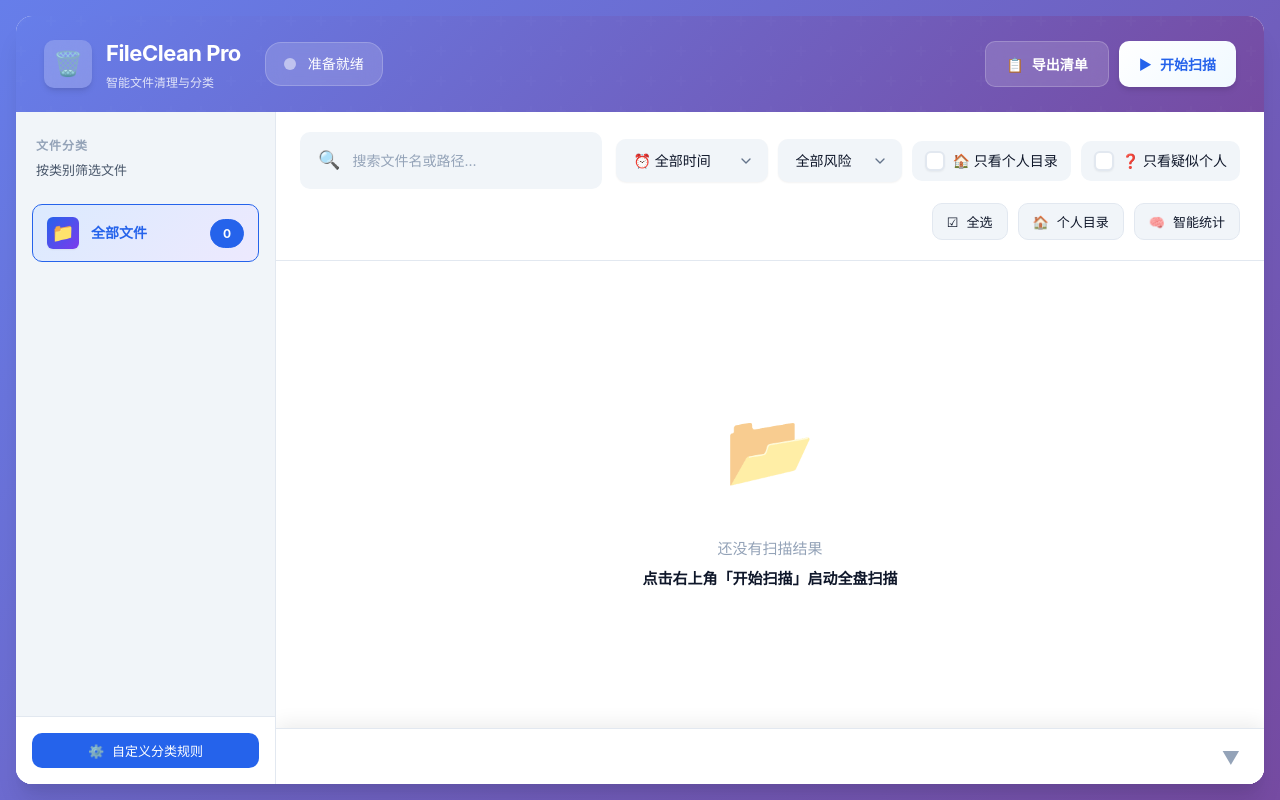
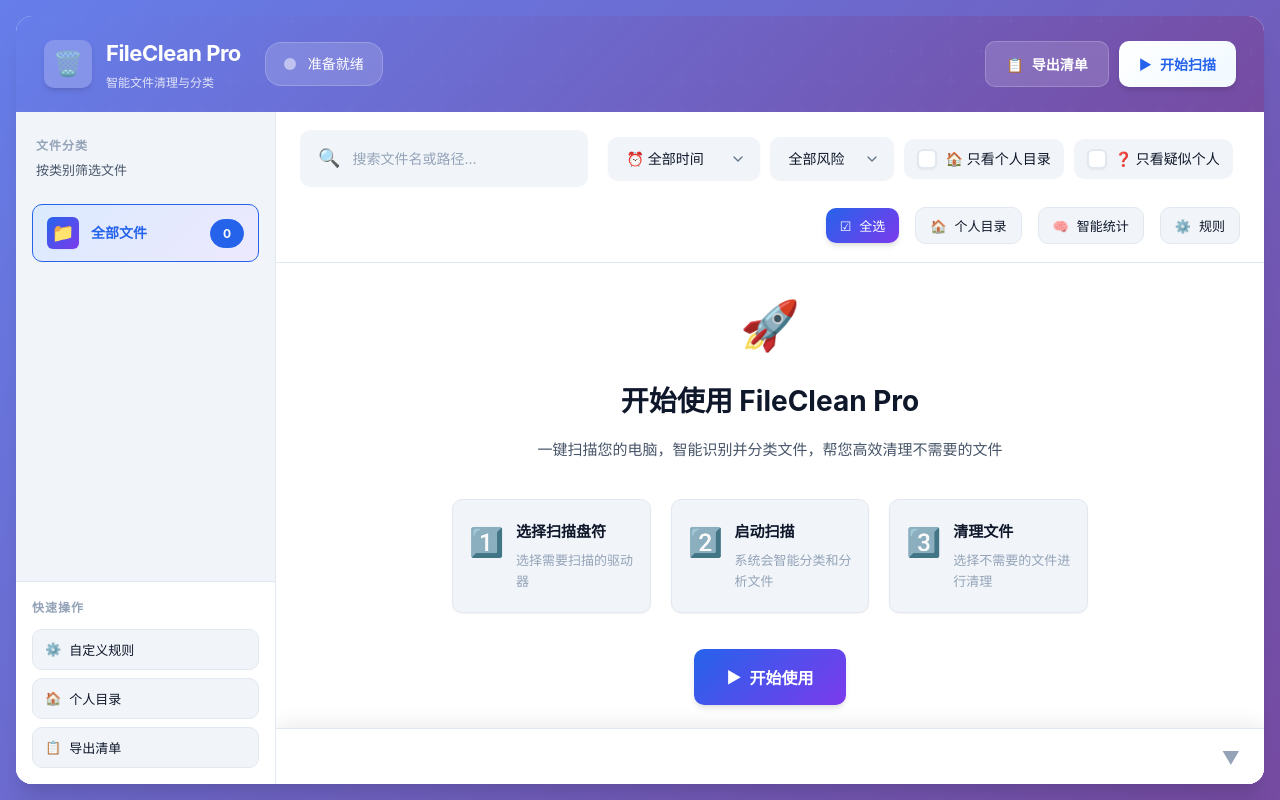
Before and after one commit to baichal/qingli, a Flask app: page / in a window 1280 px wide. Run offline with Flask 3, Linux system fonts and the light colour scheme; data that the repository does not hold is empty.

Commit message:
feat: Continue Project Development
Co-authored-by: traeagent <traeagent@users.noreply.github.com>

```diff
--- a/app.py
+++ b/app.py
@@ -472,6 +472,15 @@
         "total": len(rules),
         "condition_types": CONDITION_TYPES,
     })
+
+
+@app.route("/api/custom_rules/<rule_id>", methods=["GET"])
+def api_get_rule(rule_id):
+    """根据ID获取单条规则"""
+    rule = get_rule(rule_id)
+    if rule is None:
+        return jsonify({"success": False, "error": "规则不存在"})
+    return jsonify({"success": True, "rule": rule})
 
 
 def safe_reclassify():
--- a/templates/index.html
+++ b/templates/index.html
@@ -78,6 +78,80 @@
   overflow: hidden;
 }
 
+/* ===== Getting Started UI ===== */
+.getting-started {
+  text-align: center;
+  padding: 48px 32px;
+  max-width: 700px;
+  margin: 0 auto;
+}
+
+.getting-started-title {
+  font-size: 28px;
+  font-weight: 700;
+  color: var(--text-primary);
+  margin-bottom: 12px;
+}
+
+.getting-started-desc {
+  font-size: 15px;
+  color: var(--text-secondary);
+  line-height: 1.8;
+  margin-bottom: 36px;
+}
+
+.quick-actions {
+  display: grid;
+  grid-template-columns: repeat(3, 1fr);
+  gap: 20px;
+  margin-bottom: 36px;
+}
+
+.quick-action-card {
+  background: var(--bg-tertiary);
+  border: 1px solid var(--border);
+  border-radius: var(--radius-md);
+  padding: 20px 16px;
+  display: flex;
+  gap: 12px;
+  align-items: flex-start;
+  transition: all var(--transition-normal);
+  box-shadow: var(--shadow-sm);
+}
+
+.quick-action-card:hover {
+  transform: translateY(-4px);
+  box-shadow: var(--shadow-md);
+  border-color: var(--accent-blue);
+}
+
+.qa-icon {
+  font-size: 28px;
+  flex-shrink: 0;
+}
+
+.qa-content {
+  text-align: left;
+  flex: 1;
+}
+
+.qa-title {
+  font-size: 15px;
+  font-weight: 600;
+  color: var(--text-primary);
+  margin-bottom: 6px;
+}
+
+.qa-desc {
+  font-size: 13px;
+  color: var(--text-muted);
+  line-height: 1.6;
+}
+
+.get-started-btn-container {
+  margin-top: 12px;
+}
+
 /* ===== Header ===== */
 .header {
   background: linear-gradient(135deg, #667eea 0%, #764ba2 100%);
@@ -453,6 +527,43 @@
   background: var(--bg-secondary);
 }
 
+.sidebar-footer-title {
+  font-size: 12px;
+  font-weight: 700;
+  color: var(--text-muted);
+  text-transform: uppercase;
+  letter-spacing: 1px;
+  margin-bottom: 12px;
+}
+
+.sidebar-quick-actions {
+  display: flex;
+  flex-direction: column;
+  gap: 8px;
+}
+
+.sidebar-quick-action {
+  width: 100%;
+  padding: 10px 12px;
+  border-radius: var(--radius-md);
+  background: var(--bg-tertiary);
+  border: 1px solid var(--border);
+  color: var(--text-primary);
+  font-size: 13px;
+  font-weight: 500;
+  display: flex;
+  align-items: center;
+  gap: 8px;
+  cursor: pointer;
+  transition: all var(--transition-normal);
+}
+
+.sidebar-quick-action:hover {
+  background: var(--bg-secondary);
+  border-color: var(--accent-blue);
+  transform: translateX(4px);
+}
+
 /* ===== Content Area ===== */
 .content-area {
   flex: 1;
@@ -464,13 +575,23 @@
 
 /* ===== Toolbar ===== */
 .toolbar {
-  padding: 20px 24px;
+  padding: 18px 24px;
   background: var(--bg-secondary);
   border-bottom: 1px solid var(--border);
   display: flex;
   flex-wrap: wrap;
-  gap: 14px;
+  gap: 20px;
   align-items: center;
+}
+
+.toolbar-section {
+  display: flex;
+  align-items: center;
+  gap: 16px;
+}
+
+.toolbar-section.actions-section {
+  margin-left: auto;
 }
 
 .search-box {
@@ -1311,11 +1432,33 @@
 
   .toolbar {
     padding: 16px;
+    flex-direction: column;
+    align-items: stretch;
   }
 
   .search-box {
     min-width: 100%;
     max-width: 100%;
+  }
+
+  .toolbar-section {
+    flex-direction: column;
+    align-items: stretch;
+    width: 100%;
+  }
+
+  .toolbar-section.actions-section {
+    margin-left: 0;
+    flex-direction: row;
+    flex-wrap: wrap;
+  }
+
+  .quick-actions {
+    grid-template-columns: 1fr;
+  }
+
+  .getting-started {
+    padding: 32px 16px;
   }
 }
 </style>
@@ -1391,10 +1534,21 @@
           </div>
         </div>
         <div class="sidebar-footer">
-          <button class="btn btn-sm" style="width: 100%; justify-content: center; gap: 8px; background: var(--accent-blue); color: white;" onclick="openRuleManager()">
+          <div class="sidebar-footer-title">快速操作</div>
+          <div class="sidebar-quick-actions">
+            <button class="sidebar-quick-action" onclick="openRuleManager()">
               <span>⚙️</span>
-            <span>自定义分类规则</span>
-          </button>
+              <span>自定义规则</span>
+            </button>
+            <button class="sidebar-quick-action" onclick="openPersonalDirManager()">
+              <span>🏠</span>
+              <span>个人目录</span>
+            </button>
+            <button class="sidebar-quick-action" onclick="openExportModal()">
+              <span>📋</span>
+              <span>导出清单</span>
+            </button>
+          </div>
         </div>
       </div>
 
@@ -1402,11 +1556,14 @@
       <div class="content-area">
         <!-- Toolbar -->
         <div class="toolbar">
+          <div class="toolbar-section">
             <div class="search-box">
               <span>🔍</span>
               <input type="text" id="searchInput" placeholder="搜索文件名或路径..." oninput="debounceSearch(this.value)">
             </div>
-
+          </div>
+
+          <div class="toolbar-section">
             <div class="filter-group">
               <select class="filter-select" id="timeRangeFilter" onchange="applyFilters(); toggleCustomDateInputs();">
                 <option value="all">⏰ 全部时间</option>
@@ -1440,19 +1597,24 @@
                 <span>❓ 只看疑似个人</span>
               </label>
             </div>
-
-          <div class="toolbar-actions">
-            <button class="btn btn-sm btn-ghost" onclick="toggleSelectAll()" style="background: var(--bg-tertiary); color: var(--text-primary); border: 1px solid var(--border);">
+          </div>
+
+          <div class="toolbar-section actions-section">
+            <button class="btn btn-sm btn-primary" onclick="toggleSelectAll()" style="background: linear-gradient(135deg, var(--accent-blue) 0%, var(--accent-purple) 100%); color: white;">
               <span>☑</span>
               <span>全选</span>
             </button>
-            <button class="btn btn-sm btn-ghost" onclick="openPersonalDirManager()" style="background: var(--bg-tertiary); color: var(--text-primary); border: 1px solid var(--border);">
+            <button class="btn btn-sm" onclick="openPersonalDirManager()" style="background: var(--bg-tertiary); color: var(--text-primary); border: 1px solid var(--border);">
               <span>🏠</span>
               <span>个人目录</span>
             </button>
-            <button class="btn btn-sm btn-ghost" onclick="openSmartStats()" style="background: var(--bg-tertiary); color: var(--text-primary); border: 1px solid var(--border);">
+            <button class="btn btn-sm" onclick="openSmartStats()" style="background: var(--bg-tertiary); color: var(--text-primary); border: 1px solid var(--border);">
               <span>🧠</span>
               <span>智能统计</span>
+            </button>
+            <button class="btn btn-sm" onclick="openRuleManager()" style="background: var(--bg-tertiary); color: var(--text-primary); border: 1px solid var(--border);">
+              <span>⚙️</span>
+              <span>规则</span>
             </button>
           </div>
         </div>
@@ -1464,10 +1626,6 @@
             <span id="selCount">已选择 0 个文件</span>
           </div>
           <div class="selection-actions">
-            <button class="btn btn-sm btn-primary" onclick="markSelectedDirsAsPersonal()" style="background: linear-gradient(135deg, var(--accent-blue) 0%, var(--accent-purple) 100%); color: white;">
-              <span>🧠</span>
-              <span>智能学习选中目录</span>
-            </button>
             <button class="btn btn-sm btn-warning" onclick="deleteSelected('trash')">
               <span>📦</span>
               <span>移入回收站</span>
@@ -1475,6 +1633,10 @@
             <button class="btn btn-sm btn-danger" onclick="deleteSelected('permanent')">
               <span>🗑️</span>
               <span>永久删除</span>
+            </button>
+            <button class="btn btn-sm btn-primary" onclick="markSelectedDirsAsPersonal()" style="background: linear-gradient(135deg, var(--accent-green) 0%, var(--accent-blue) 100%); color: white;">
+              <span>🧠</span>
+              <span>标记为个人目录</span>
             </button>
             <button class="btn btn-sm" onclick="clearSelection()" style="background: var(--bg-secondary); color: var(--text-secondary); border: 1px solid var(--border);">
               <span>✕</span>
@@ -1487,10 +1649,43 @@
         <div class="file-list-container">
           <div class="file-list-wrapper" id="fileListWrap">
             <div class="empty-state" id="emptyState">
-              <div class="empty-icon">📂</div>
-              <div class="empty-text">
-                还没有扫描结果<br>
-                <strong>点击右上角「开始扫描」启动全盘扫描</strong>
+              <div class="getting-started">
+                <div style="font-size: 48px; margin-bottom: 16px;">🚀</div>
+                <div class="getting-started-title">开始使用 FileClean Pro</div>
+                <div class="getting-started-desc">
+                  一键扫描您的电脑，智能识别并分类文件，帮您高效清理不需要的文件
+                </div>
+
+                <div class="quick-actions">
+                  <div class="quick-action-card">
+                    <div class="qa-icon">1️⃣</div>
+                    <div class="qa-content">
+                      <div class="qa-title">选择扫描盘符</div>
+                      <div class="qa-desc">选择需要扫描的驱动器</div>
+                    </div>
+                  </div>
+                  <div class="quick-action-card">
+                    <div class="qa-icon">2️⃣</div>
+                    <div class="qa-content">
+                      <div class="qa-title">启动扫描</div>
+                      <div class="qa-desc">系统会智能分类和分析文件</div>
+                    </div>
+                  </div>
+                  <div class="quick-action-card">
+                    <div class="qa-icon">3️⃣</div>
+                    <div class="qa-content">
+                      <div class="qa-title">清理文件</div>
+                      <div class="qa-desc">选择不需要的文件进行清理</div>
+                    </div>
+                  </div>
+                </div>
+
+                <div class="get-started-btn-container">
+                  <button class="btn btn-primary btn-lg" onclick="openScanConfig()" style="background: linear-gradient(135deg, var(--accent-blue) 0%, var(--accent-purple) 100%); color: white; padding: 16px 32px; font-size: 16px;">
+                    <span>▶</span>
+                    <span>开始使用</span>
+                  </button>
+                </div>
               </div>
             </div>
 
@@ -2790,17 +2985,12 @@
   condDiv.style = 'display: flex; gap: 10px; align-items: center; padding: 12px; background: var(--bg-tertiary); border: 1px solid var(--border); border-radius: var(--radius-md);';
   condDiv.innerHTML = `
     <select class="cond-type" style="flex: 1; padding: 8px 12px; border: 1px solid var(--border); border-radius: var(--radius-sm); background: var(--bg-secondary);">
-      <option value="filename">文件名</option>
+      <option value="filename_keyword">文件名包含</option>
+      <option value="filename_regex">文件名正则</option>
+      <option value="path_contains">路径包含</option>
+      <option value="path_regex">路径正则</option>
       <option value="extension">扩展名</option>
-      <option value="path">路径</option>
-      <option value="content">内容</option>
-    </select>
-    <select class="cond-op" style="flex: 1; padding: 8px 12px; border: 1px solid var(--border); border-radius: var(--radius-sm); background: var(--bg-secondary);">
-      <option value="contains">包含</option>
-      <option value="equals">等于</option>
-      <option value="starts_with">开头是</option>
-      <option value="ends_with">结尾是</option>
-      <option value="regex">正则</option>
+      <option value="content_keyword">内容关键词</option>
     </select>
     <input type="text" class="cond-value" placeholder="输入值" style="flex: 2; padding: 8px 12px; border: 1px solid var(--border); border-radius: var(--radius-sm); background: var(--bg-secondary);">
     <button class="btn btn-sm" onclick="removeCondition(this)" style="background: var(--accent-red-light); color: var(--accent-red); border: 1px solid var(--accent-red); padding: 6px 10px;">
@@ -2809,7 +2999,6 @@
   `;
   if (condition) {
     condDiv.querySelector('.cond-type').value = condition.type;
-    condDiv.querySelector('.cond-op').value = condition.operator;
     condDiv.querySelector('.cond-value').value = condition.value;
   }
   list.appendChild(condDiv);
@@ -2831,10 +3020,9 @@
   const conditions = [];
   document.querySelectorAll('.condition-item').forEach(item => {
     const type = item.querySelector('.cond-type').value;
-    const op = item.querySelector('.cond-op').value;
     const value = item.querySelector('.cond-value').value.trim();
     if (value) {
-      conditions.push({ type, operator: op, value });
+      conditions.push({ type, value });
     }
   });
   if (conditions.length === 0) {
@@ -2923,10 +3111,9 @@
   const conditions = [];
   document.querySelectorAll('.condition-item').forEach(item => {
     const type = item.querySelector('.cond-type').value;
-    const op = item.querySelector('.cond-op').value;
     const value = item.querySelector('.cond-value').value.trim();
     if (value) {
-      conditions.push({ type, operator: op, value });
+      conditions.push({ type, value });
     }
   });
   if (conditions.length === 0) {
@@ -2961,7 +3148,7 @@
       }
       conditionResults.innerHTML = data.result.condition_results.map(cr => `
         <div style="padding: 6px 10px; border-radius: var(--radius-sm); ${cr.hit ? 'background: var(--accent-green-light); color: var(--accent-green);' : 'background: var(--accent-red-light); color: var(--accent-red);'}">
-          ${cr.condition.type}: ${cr.condition.operator} "${cr.condition.value}" → ${cr.hit ? '✅' : '❌'}
+          ${cr.type_label}: "${cr.value}" → ${cr.hit ? '✅' : '❌'}
         </div>
       `).join('');
     }
```
Lines whose indentation alone changed are shown as unchanged.
